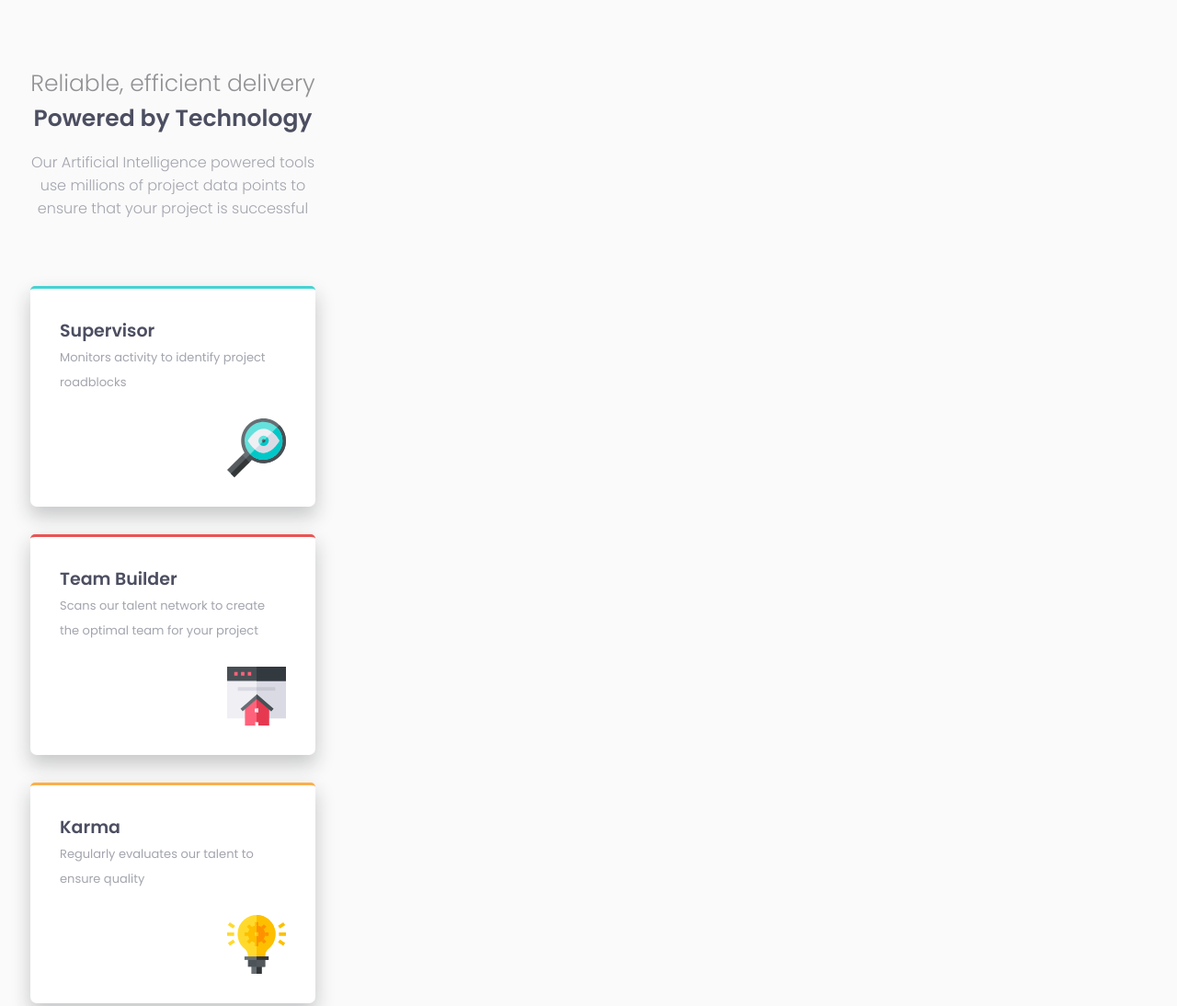
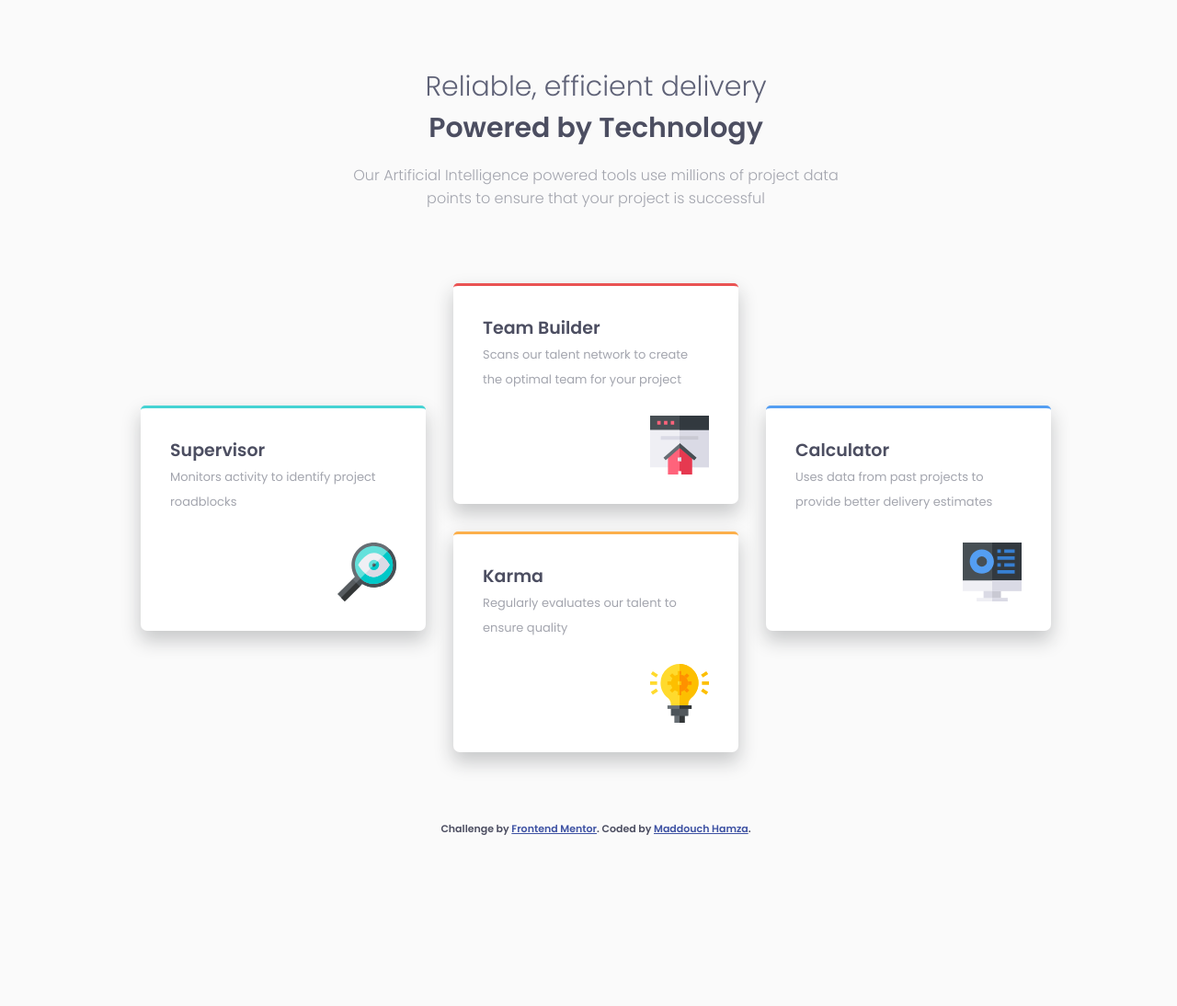
Before and after one commit to Maddouchhamza/four-card-feature-section-master, a plain HTML site: page index.html in a window 1280 px wide. Shown: the top 1094 px of the page at 92% size. After the commit the page ends 921 px from the top, so only its background shows below. Drawn offline with Linux system fonts and the light colour scheme.

Commit message:
Responsive design done !! Challenge accompli !!

```diff
--- a/style.css
+++ b/style.css
@@ -10,10 +10,9 @@ header{
     text-align: center;
 }
 .title{
-    color: hsl(240, 2%, 58%);
+    color: hsl(233, 11%, 42%);
     font-weight: 200;
     font-size: 25px;
-
 }
 .powered-by{
     color: hsl(234, 12%, 34%);
@@ -72,11 +71,11 @@ section:last-child{
 }
 
 footer{
-    position: relative;
+    display: flex;
+    justify-content: center;
+    margin-top: 4rem;
 }
 .attribution{
-    position: absolute;
-    top: 70px;
     font-size: 11px;
     font-weight: 600;
     text-align: center;
@@ -85,3 +84,55 @@ footer{
 .attribution a{
     color: hsl(228, 45%, 44%);
 }
+
+@media screen and (min-width:1024px){
+    body{
+        height: 100vh;
+        width: 100vw;
+    }
+    header{
+        display: flex;
+        flex-direction: column;
+        justify-content: center;
+        align-items: center;
+    }
+    .title{
+        font-size: 30px;
+    }
+    .powered-by{
+        font-size: 30px;
+    }
+    p{
+        width: 550px;
+        margin-left: 1rem;
+        margin-right: 1rem;
+    }
+    main{
+        display: grid;
+        grid-template-columns: 310px 310px 310px;
+        grid-template-rows: 240px 240px;
+        gap: 30px 30px;
+        justify-content: center;
+        margin-top: 4rem;
+    }
+    section:first-child{
+        grid-column: 1/2;
+        grid-row: 1/3;
+        align-self: center;
+        height: 210px;
+    }
+    section:nth-child(2){
+        grid-column: 2/3;
+        grid-row: 1/2;
+    }
+    section:nth-child(3){
+        grid-column: 2/3;
+        grid-row: 2/3;
+    }
+    section:last-child{
+        grid-column: 3/4;
+        grid-row: 1/3;
+        align-self: center;
+        height: 210px;
+    }
+}
```
Also changed, not shown: index.html (+0 -1 lines).
